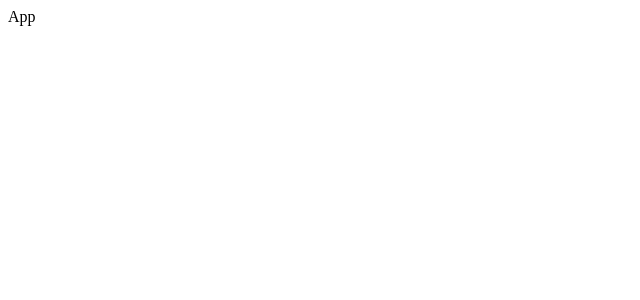
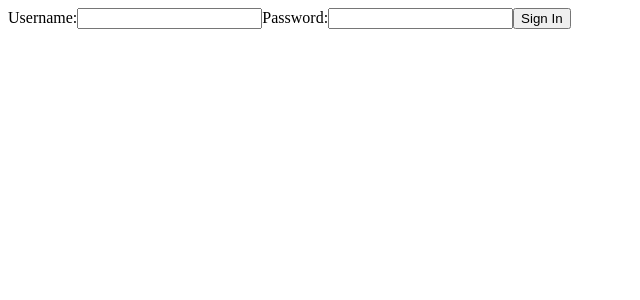
Before and after one commit to danielmaiajr/dentist-project-frontend, a React (Vite) app: page /register in a window 1280 px wide. Shown: the top 300 px of the page, without its empty margins (0-640 px from the left). Built offline with nearby package versions, Linux system fonts and the light colour scheme.

Commit message:
Basic login functionality

```diff
--- a/src/App.tsx
+++ b/src/App.tsx
@@ -1,9 +1,27 @@
-function App() {
+import { Routes, Route } from "react-router-dom";
+
+import Layout from "./components/Layout";
+import Login from "./components/Login";
+import Register from "./components/Register";
+
+import RequireAuth from "./components/RequireAuth";
+import Home from "./components/Home";
+
+const App = () => {
   return (
-    <>
-      <div>App</div>
-    </>
+    <Routes>
+      <Route path="/" element={<Layout />}>
+        {/* public routes */}
+        <Route path="login" element={<Login />} />
+        <Route path="register" element={<Register />} />
+
+        {/* private routes */}
+        <Route element={<RequireAuth />}>
+          <Route path="/" element={<Home />} />
+        </Route>
+      </Route>
+    </Routes>
   );
-}
+};
 
 export default App;
--- /dev/null
+++ b/src/api/axios.ts
@@ -0,0 +1,5 @@
+import axios from "axios";
+
+export default axios.create({
+  baseURL: "http://localhost:3333",
+});
--- /dev/null
+++ b/src/components/Home.tsx
@@ -0,0 +1,5 @@
+const Home = () => {
+  return <div>Home</div>;
+};
+
+export default Home;
--- /dev/null
+++ b/src/components/Layout.tsx
@@ -0,0 +1,7 @@
+import { Outlet } from "react-router-dom";
+
+const Layout = () => {
+  return <Outlet />;
+};
+
+export default Layout;
--- /dev/null
+++ b/src/components/Login.tsx
@@ -0,0 +1,60 @@
+import { useState } from "react";
+import { Link, useNavigate, useLocation } from "react-router-dom";
+import useAuth from "../hooks/useAuth";
+
+import axios from "../api/axios";
+const LOGIN_URL = "/api/users/login";
+
+const Login = () => {
+  const context = useAuth();
+  const navigate = useNavigate();
+  const [email, setEmail] = useState<string>("");
+  const [password, setPassword] = useState<string>("");
+
+  const handleSubmit = async (e: React.FormEvent) => {
+    e.preventDefault();
+
+    try {
+      const response = await axios.post(
+        LOGIN_URL,
+        JSON.stringify({ email, password }),
+        {
+          headers: { "Content-Type": "application/json" },
+        }
+      );
+      console.log(JSON.stringify(response?.data));
+      context?.contextHandler(true, response.data.token);
+      navigate("/");
+
+      //console.log(JSON.stringify(response));
+    } catch (err) {
+      console.log(err);
+    }
+  };
+
+  return (
+    <form onSubmit={handleSubmit}>
+      <label htmlFor="email">Email:</label>
+      <input
+        type="email"
+        id="email"
+        autoComplete="off"
+        onChange={(e) => setEmail(e.target.value)}
+        value={email}
+        required
+      />
+
+      <label htmlFor="password">Password:</label>
+      <input
+        type="password"
+        id="password"
+        onChange={(e) => setPassword(e.target.value)}
+        value={password}
+        required
+      />
+      <button>Sign In</button>
+    </form>
+  );
+};
+
+export default Login;
--- /dev/null
+++ b/src/components/Register.tsx
@@ -0,0 +1,55 @@
+import { useState } from "react";
+
+import useAuth from "../hooks/useAuth";
+
+import axios from "../api/axios";
+const REGISTER_URL = "/api/users";
+
+const Register = () => {
+  const [email, setEmail] = useState<string>("");
+  const [password, setPassword] = useState<string>("");
+
+  const handleSubmit = async (e: React.FormEvent) => {
+    e.preventDefault();
+
+    try {
+      const response = await axios.post(
+        REGISTER_URL,
+        JSON.stringify({ email, password }),
+        {
+          headers: { "Content-Type": "application/json" },
+        }
+      );
+      console.log(JSON.stringify(response?.data));
+      //console.log(JSON.stringify(response));
+    } catch (err) {
+      console.error(err);
+    }
+  };
+
+  return (
+    <form onSubmit={handleSubmit}>
+      <label htmlFor="username">Username:</label>
+      <input
+        type="text"
+        id="username"
+        autoComplete="off"
+        onChange={(e) => setEmail(e.target.value)}
+        value={email}
+        required
+      />
+
+      <label htmlFor="password">Password:</label>
+      <input
+        type="password"
+        id="password"
+        onChange={(e) => setPassword(e.target.value)}
+        value={password}
+        required
+      />
+      <button>Sign In</button>
+    </form>
+  );
+};
+
+export default Register;
--- /dev/null
+++ b/src/components/RequireAuth.tsx
@@ -0,0 +1,15 @@
+import { useLocation, Navigate, Outlet } from "react-router-dom";
+import useAuth from "../hooks/useAuth";
+
+const RequireAuth = () => {
+  const context = useAuth();
+  const location = useLocation();
+
+  return context?.auth ? (
+    <Outlet />
+  ) : (
+    <Navigate to="/login" state={{ from: location }} replace />
+  );
+};
+
+export default RequireAuth;
--- /dev/null
+++ b/src/context/AuthProvider.tsx
@@ -0,0 +1,26 @@
+import { createContext, useMemo, useState } from "react";
+
+type ContextType = {
+  auth: boolean;
+  token: string;
+  contextHandler: (authVal: boolean, tokenVal: string) => void;
+};
+
+const AuthContext = createContext<ContextType | null>(null);
+
+export const AuthProvider = ({ children }: { children: React.JSX.Element }) => {
+  const [token, setToken] = useState<string>("");
+  const [auth, setAuth] = useState<boolean>(false);
+  const contextHandler = (authVal: boolean, tokenVal: string) => {
+    setAuth(authVal);
+    setToken(tokenVal);
+  };
+
+  return (
+    <AuthContext.Provider value={{ auth, token, contextHandler }}>
+      {children}
+    </AuthContext.Provider>
+  );
+};
+
+export default AuthContext;
--- /dev/null
+++ b/src/hooks/useAuth.ts
@@ -0,0 +1,8 @@
+import { useContext } from "react";
+import AuthContext from "../context/AuthProvider";
+
+const useAuth = () => {
+  return useContext(AuthContext);
+};
+
+export default useAuth;
--- a/src/main.tsx
+++ b/src/main.tsx
@@ -1,9 +1,18 @@
 import React from "react";
 import ReactDOM from "react-dom/client";
+import { BrowserRouter, Routes, Route } from "react-router-dom";
+
 import App from "./App.tsx";
+import { AuthProvider } from "./context/AuthProvider.tsx";
 
 ReactDOM.createRoot(document.getElementById("root")!).render(
   <React.StrictMode>
-    <App />
+    <BrowserRouter>
+      <AuthProvider>
+        <Routes>
+          <Route path="/*" element={<App />} />
+        </Routes>
+      </AuthProvider>
+    </BrowserRouter>
   </React.StrictMode>
 );
```
